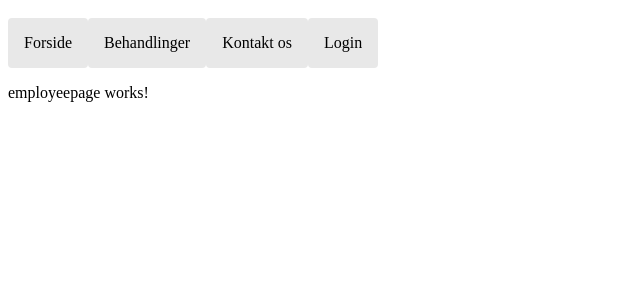
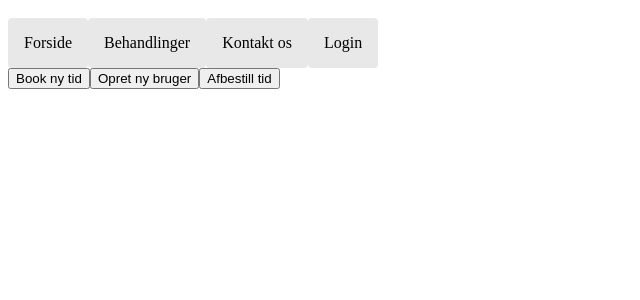
Before and after one commit to Morales-10/morales-frontend, an Angular app: page /employee in a window 1280 px wide. Shown: the top 300 px of the page, without its empty margins (0-640 px from the left). Built offline with nearby package versions, Linux system fonts and the light colour scheme.

Commit message:
employee

```diff
--- a/src/app/employee/employeepage/employeepage.component.html
+++ b/src/app/employee/employeepage/employeepage.component.html
@@ -1 +1,3 @@
-<p>employeepage works!</p>
+<button (click)="bookAppointment()">Book ny tid</button>
+<button (click)="createNewAccount()">Opret ny bruger</button>
+<button>Afbestill tid</button>
--- a/src/app/employee/employeepage/employeepage.component.ts
+++ b/src/app/employee/employeepage/employeepage.component.ts
@@ -1,4 +1,5 @@
 import { Component, OnInit } from '@angular/core';
+import {Router} from "@angular/router";
 
 @Component({
   selector: 'app-Morales-BookingSystem-employeepage',
@@ -7,9 +8,17 @@ import { Component, OnInit } from '@angular/core';
 })
 export class EmployeepageComponent implements OnInit {
 
-  constructor() { }
+  constructor(private router: Router,) { }
 
   ngOnInit(): void {
   }
 
+  bookAppointment():void{
+    this.router.navigateByUrl('')
+  }
+  createNewAccount(): void {
+    this.router.navigateByUrl('auth/create')
+
+  }
+
 }
```
